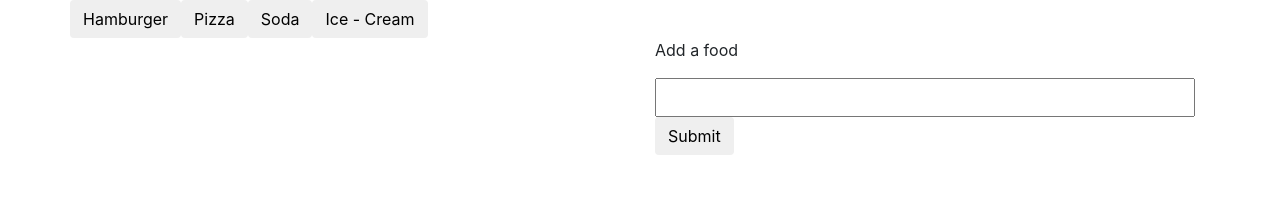
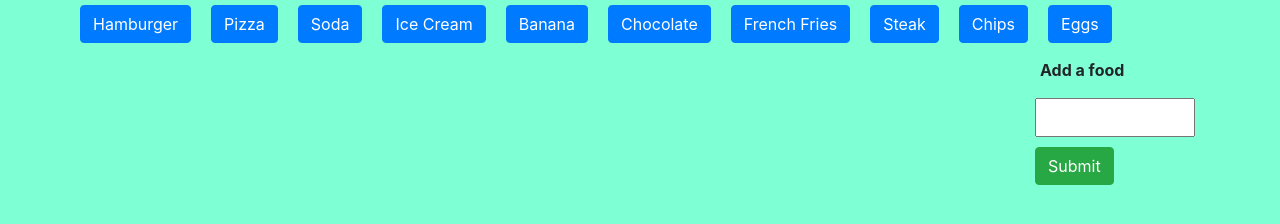
Before and after one commit to tleytek/Food-Giphy, a plain HTML site: page index.html in a window 1280 px wide. Drawn offline with nearby package versions, Linux system fonts and the light colour scheme.

Commit message:
slight css/html additions

```diff
--- a/assets/css/style.css
+++ b/assets/css/style.css
@@ -1,15 +1,19 @@
-/* .food {
-  margin: 10px 10px;
-}
-
-.item {
-  margin: 20px 20px;
-}
-
-.item {
-  margin-left: 20px;
+.food {
+  margin: 5px 10px;
 }
 
 #food-input {
   margin-bottom: 10px;
-} */
+}
+
+p {
+  font-weight: bold;
+  margin-top: 10px;
+  margin-left: 5px;
+}
+body {
+  background-color: aquamarine;
+}
+img {
+  margin: 0px 5px;
+}
--- a/assets/javascript/javascript.js
+++ b/assets/javascript/javascript.js
@@ -1,7 +1,18 @@
 $(document).ready(function() {
   console.log("ready!");
 
-  var topics = ["Hamburger", "Pizza", "Soda", "Ice - Cream"];
+  var topics = [
+    "Hamburger",
+    "Pizza",
+    "Soda",
+    "Ice Cream",
+    "Banana",
+    "Chocolate",
+    "French Fries",
+    "Steak",
+    "Chips",
+    "Eggs"
+  ];
   populate(topics);
 
   $("#submit-food").on("click", function(event) {
@@ -21,13 +32,14 @@ $(document).ready(function() {
       $("#topics").append(
         "<button data-food='" +
           topics[i] +
-          "' class='btn food'>" +
+          "' class='btn btn-primary food'>" +
           topics[i] +
           "</button>"
       );
     }
   }
-  //OMG!!!!! I don't know exactly why this has to be written like this:
+  //https://stackoverflow.com/questions/18196185/jquery-click-event-doesnt-work-after-append-dont-know-how-to-use-on/18196330#18196330
+  //OMG!!!!! I don't know exactly why it has to be written like this:
   // $('#selector-to-thing-that-exists').on('click', '.thing-that-will-be-added-later', function() {
   // alert('Do stuff here!');
   // });
--- a/index.html
+++ b/index.html
@@ -13,21 +13,24 @@
 </head>
 
 <body>
-    <div class="container" <!-- Topic display here -->
-        <div class="row" id="topics">
-        </div>
+    <div class="container">
+        <!-- Topic display here -->
+        <div class="row justify-content-start" id="topics"></div>
 
         <div class="row justify-content-center">
-            <div class="col">
+            <div class="col-10">
                 <div class="row" id="gifs"></div>
             </div>
-            <div class="col">
+
+
+            <div class="col-2">
                 <p>Add a food</p>
                 <input type="text" style="width: 100%; padding-top: 10px" id="food-input">
-                <input type="submit" class="btn" value="Submit" id="submit-food">
+                <input type="submit" class="btn btn-success" value="Submit" id="submit-food">
             </div>
         </div>
     </div>
+
 </body>
 
 </html>
```
